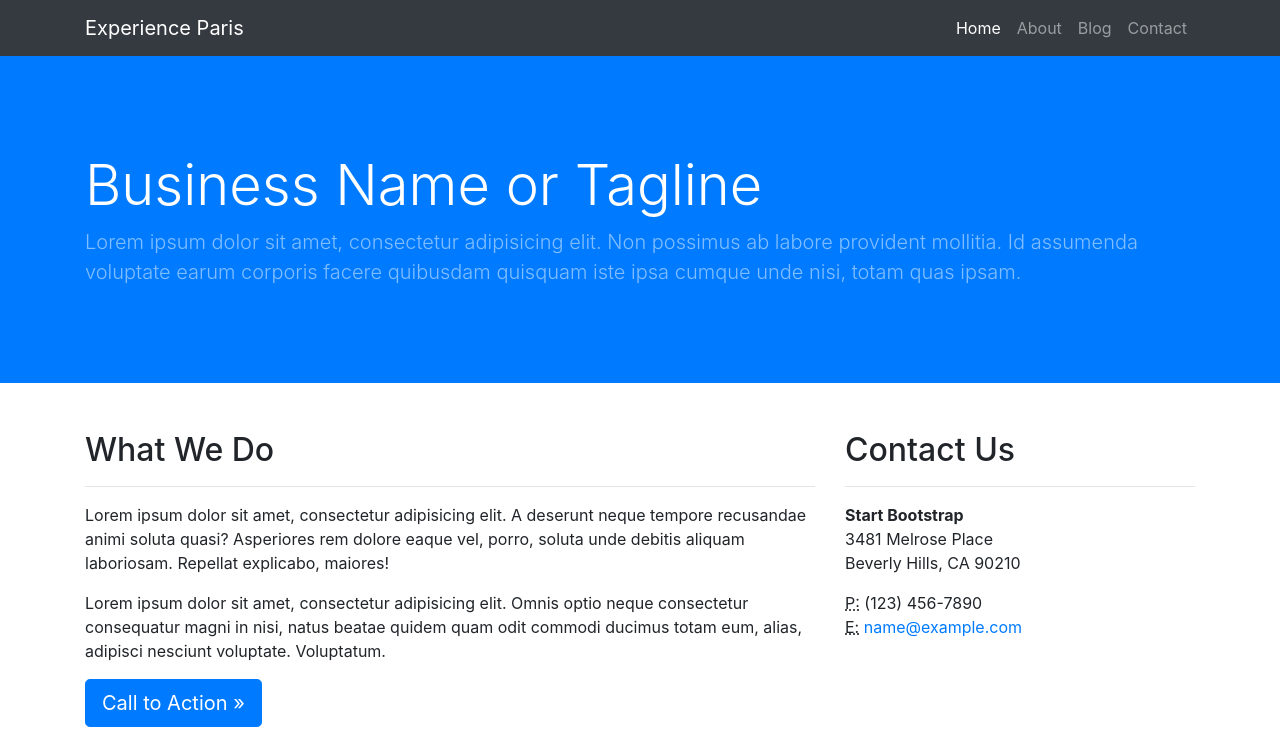
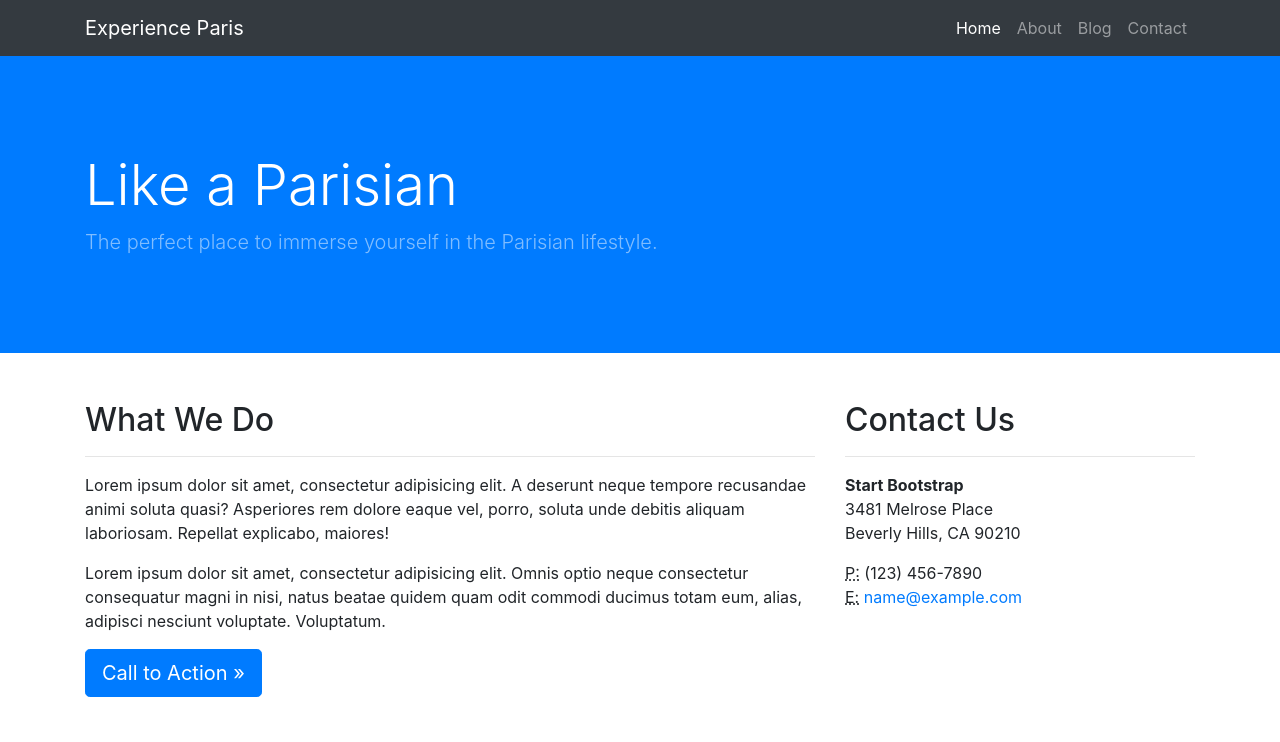
Before and after one commit to eshabhabuta/Like-a-Parisian, a website: page index.html in a window 1280 px wide. Shown: the top 742 px of the page. Drawn offline with Linux system fonts and the light colour scheme.

Commit message:
New title and introductory sentence

```diff
--- a/index.html
+++ b/index.html
@@ -53,8 +53,8 @@
     <div class="container h-100">
       <div class="row h-100 align-items-center">
         <div class="col-lg-12">
-          <h1 class="display-4 text-white mt-5 mb-2">Business Name or Tagline</h1>
-          <p class="lead mb-5 text-white-50">Lorem ipsum dolor sit amet, consectetur adipisicing elit. Non possimus ab labore provident mollitia. Id assumenda voluptate earum corporis facere quibusdam quisquam iste ipsa cumque unde nisi, totam quas ipsam.</p>
+          <h1 class="display-4 text-white mt-5 mb-2">Like a Parisian</h1>
+          <p class="lead mb-5 text-white-50">The perfect place to immerse yourself in the Parisian lifestyle.</p>
         </div>
       </div>
     </div>
```
